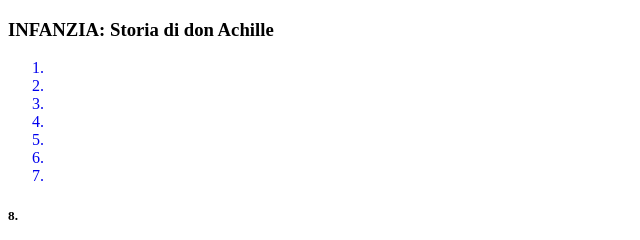
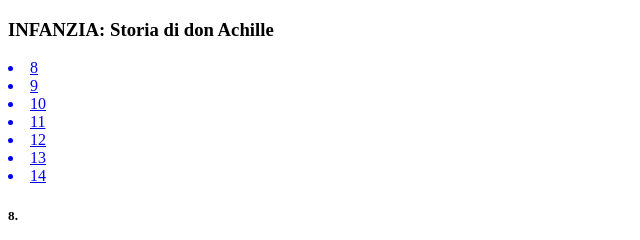
Before and after one commit to a-friendship/DTitH, a plain HTML site: page texts/agchap814.html in a window 1280 px wide. Shown: the top 240 px of the page, 0-640 px from the left. Drawn offline with Linux system fonts and the light colour scheme.

Commit message:
Update agchap814.html

```diff
--- a/texts/agchap814.html
+++ b/texts/agchap814.html
@@ -13,15 +13,15 @@
                              don
                              Achille
             </h3>
-      <ol>
-         <a href="#chapin8"><li></li></a>
-         <a href="#chapin9"><li></li></a>
-         <a href="#chapin10"><li></li></a>
-         <a href="#chapin11"><li></li></a>
-         <a href="#chapin12"><li></li></a>
-         <a href="#chapin13"><li></li></a>
-         <a href="#chapin14"><li></li></a>
-      </ol>
+      <ull>
+         <a href="#chapin8"><li>8</li></a>
+         <a href="#chapin9"><li>9</li></a>
+         <a href="#chapin10"><li>10</li></a>
+         <a href="#chapin11"><li>11</li></a>
+         <a href="#chapin12"><li>12</li></a>
+         <a href="#chapin13"><li>13</li></a>
+         <a href="#chapin14"><li>14</li></a>
+      </ull>
     <div id="chaptin8" class="chap">
 
         <h5>8.</h5>
```
